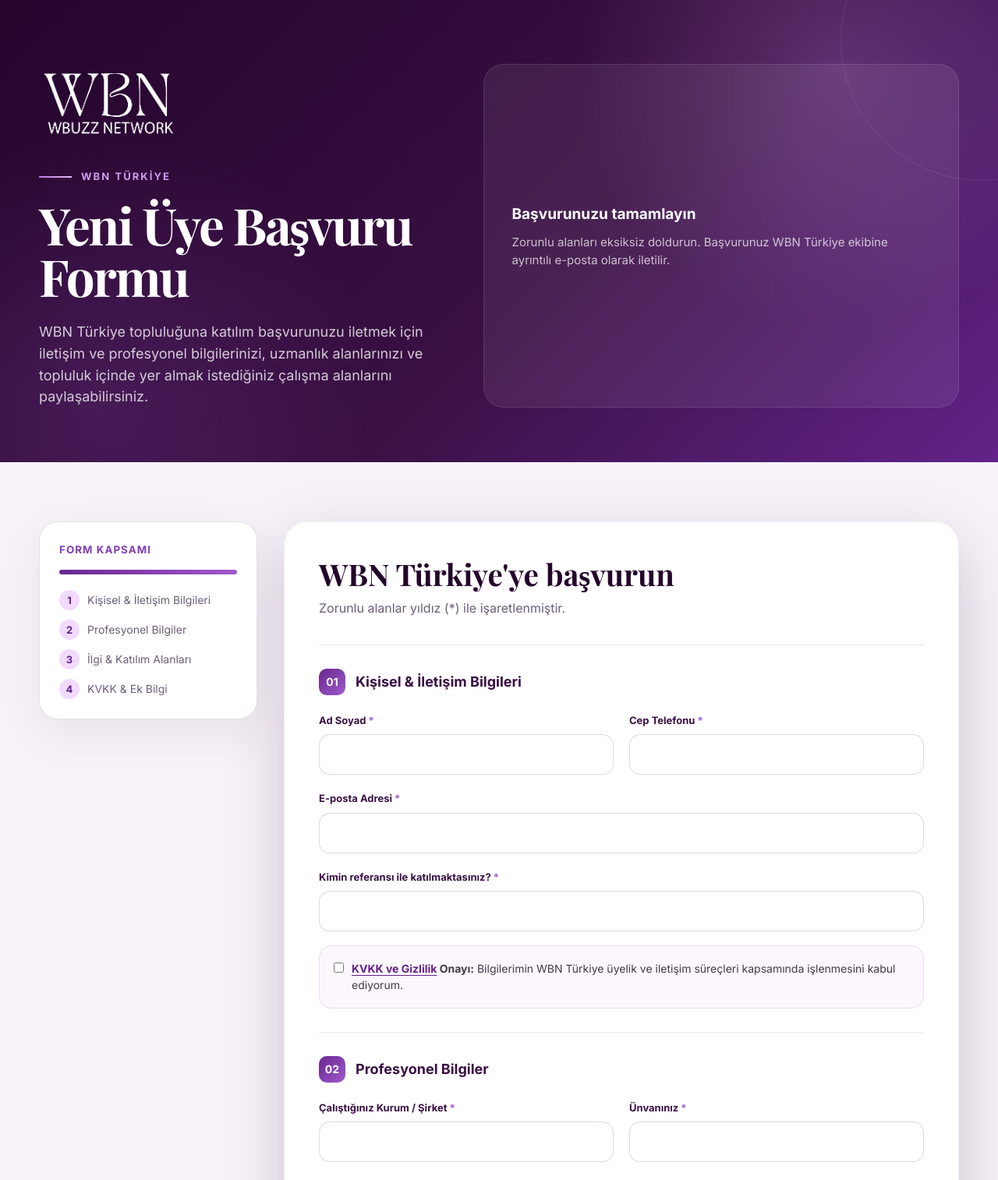
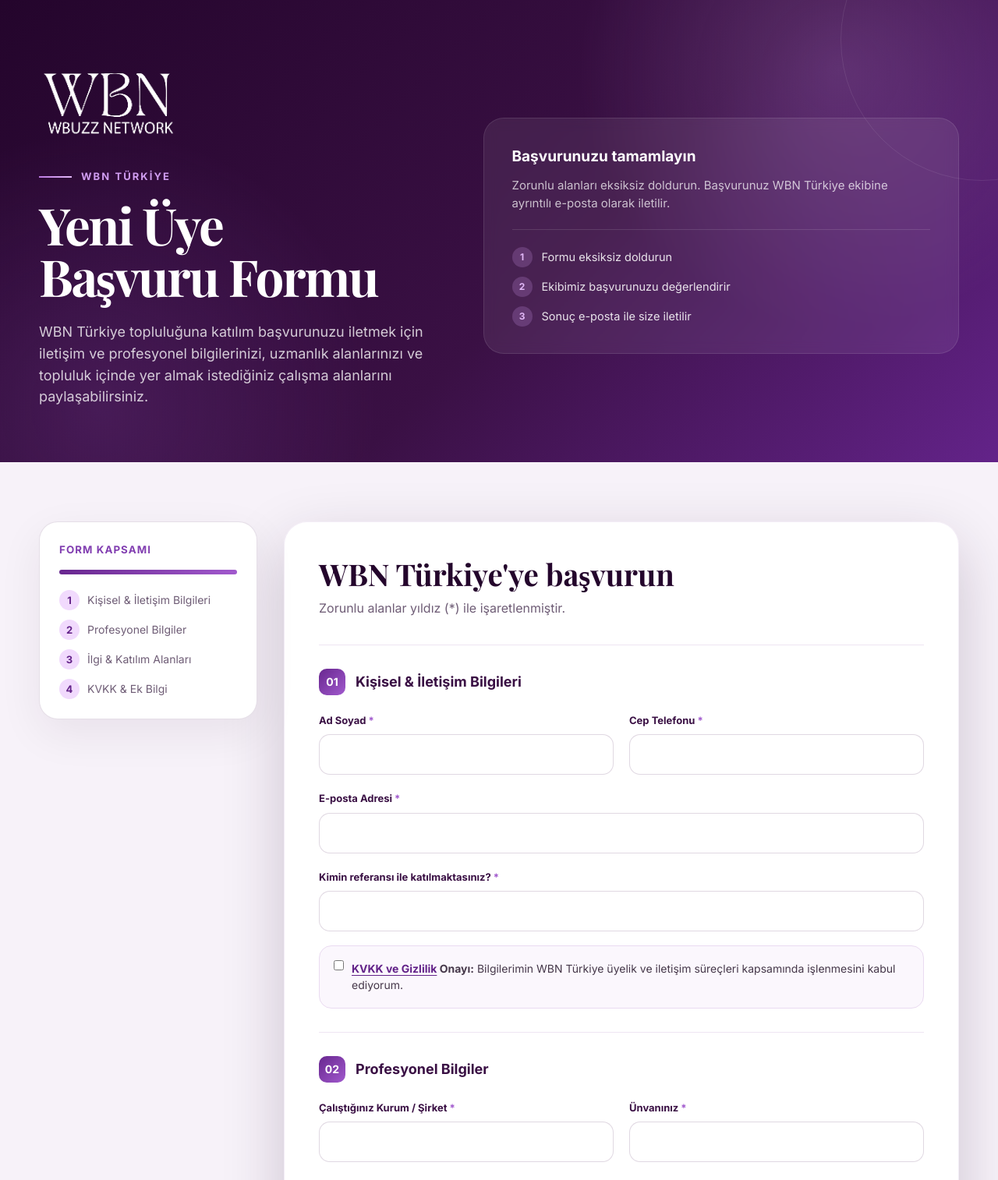
Before and after one commit to tarikflz/wbnturkiye, a PHP site: page /uyelik-basvurusu in a window 1280 px wide; the page is wider, and only the part inside the window is pictured. Shown: the part 77-1591 px from the top of that part at 78% size. Run offline with PHP 8.4, Linux system fonts and the light colour scheme; some libraries are stand-ins or nearby versions.

Commit message:
style: görsel iyileştirmeler (footer CTA tekrarı, form hero adımları, çip checkbox'lar, icra kurulu kartları, başlık dengesi)

```diff
--- a/public_html/assets/css/base.css
+++ b/public_html/assets/css/base.css
@@ -401,3 +401,6 @@ main:focus { outline: none; }
   }
   .leader-card:hover, .leader-card:hover .leader-photo { transform: none; }
 }
+
+/* Başlıklarda tek kelimelik yetim satırları önler */
+h1, h2, h3, .section-title { text-wrap: balance; }
--- a/public_html/assets/css/pages/index.css
+++ b/public_html/assets/css/pages/index.css
@@ -205,7 +205,7 @@ textarea {
 
 .community-values {
   color: #2D0635;
-  font-size: 14px;
+  font-size: 15px;
   font-weight: 600;
 }
 
@@ -418,7 +418,7 @@ textarea {
 
 .field label {
   color: var(--purple-900);
-  font-size: 13px;
+  font-size: 14px;
   font-weight: 700;
 }
 
--- a/public_html/assets/css/pages/member-form.css
+++ b/public_html/assets/css/pages/member-form.css
@@ -102,7 +102,7 @@ h1 {
   font-size: 18px;
 }
 .hero-note {
-  align-self: stretch;
+  align-self: center;
   padding: 34px 36px;
   border-radius: 26px;
   background: rgba(255,255,255,.075);
@@ -122,6 +122,37 @@ h1 {
   margin: 0;
   color: rgba(255,255,255,.72);
   font-size: 15px;
+}
+
+.hero-steps {
+  display: grid;
+  gap: 12px;
+  margin: 22px 0 0;
+  padding: 22px 0 0;
+  border-top: 1px solid rgba(255,255,255,.12);
+  list-style: none;
+  counter-reset: step;
+}
+.hero-steps li {
+  display: flex;
+  align-items: center;
+  gap: 12px;
+  color: rgba(255,255,255,.88);
+  font-size: 14.5px;
+  counter-increment: step;
+}
+.hero-steps li::before {
+  content: counter(step);
+  flex: 0 0 auto;
+  width: 26px;
+  height: 26px;
+  display: grid;
+  place-items: center;
+  border-radius: 50%;
+  background: rgba(209,157,241,.22);
+  color: var(--purple-200);
+  font-size: 12px;
+  font-weight: 700;
 }
 
 .form-section {
@@ -292,8 +323,8 @@ input:focus, select:focus, textarea:focus {
 }
 
 .choice-grid {
-  display: grid;
-  grid-template-columns: repeat(2, minmax(0,1fr));
+  display: flex;
+  flex-wrap: wrap;
   gap: 10px;
   margin-top: 4px;
 }
@@ -301,11 +332,11 @@ input:focus, select:focus, textarea:focus {
   position: relative;
   display: flex;
   gap: 10px;
-  align-items: flex-start;
-  min-height: 48px;
-  padding: 12px 14px;
+  align-items: center;
+  min-height: 44px;
+  padding: 9px 16px;
   border: 1px solid rgba(74,27,84,.13);
-  border-radius: 13px;
+  border-radius: 999px;
   background: #fff;
   cursor: pointer;
   transition: border-color .2s ease, background .2s ease, transform .2s ease;
@@ -315,8 +346,13 @@ input:focus, select:focus, textarea:focus {
   background: #fffaff;
   transform: translateY(-1px);
 }
+.choice:has(input:checked) {
+  border-color: var(--purple-600);
+  background: var(--purple-100);
+}
+.choice:has(input:checked) span { color: var(--purple-900); font-weight: 600; }
 .choice input {
-  margin: 3px 0 0;
+  margin: 0;
   accent-color: #823FB1;
   flex: 0 0 auto;
 }
@@ -333,6 +369,7 @@ input:focus, select:focus, textarea:focus {
   border: 1px solid #eadbf1;
 }
 .kvkk-box .choice {
+  align-items: flex-start;
   background: transparent;
   border: 0;
   padding: 0;
@@ -376,7 +413,7 @@ input:focus, select:focus, textarea:focus {
   .page-hero { padding: 58px 0 50px; }
   .form-section { padding: 42px 0 58px; }
   .form-card { padding: 28px 20px; border-radius: 22px; }
-  .form-grid, .choice-grid { grid-template-columns: 1fr; }
+  .form-grid { grid-template-columns: 1fr; }
   .field.full { grid-column: auto; }
   .hero-note { padding: 24px; }
 }
--- a/public_html/dekont-gonder.php
+++ b/public_html/dekont-gonder.php
@@ -2,6 +2,7 @@
 require __DIR__ . '/_app.php';
 
 layout_start([
+    'footer_cta' => false, // sayfada zaten katılım çağrısı/form var
     'title' => 'WBN Türkiye | Dekont Gönderme Formu',
     'description' => 'WBN Türkiye Bağış Dekontu Gönderme Formu',
     'css' => ['pages/dekont-gonder'],
--- a/public_html/index.php
+++ b/public_html/index.php
@@ -2,6 +2,7 @@
 require __DIR__ . '/_app.php';
 
 layout_start([
+    'footer_cta' => false, // sayfada zaten katılım çağrısı/form var
     'title' => 'WBN Türkiye | Güçlü Kadınlar, Güçlü Gelecek',
     'description' => 'WBN Türkiye; kadın liderleri ortak değerler, mentorluk, ilham ve etki etrafında buluşturan seçkin bir topluluktur.',
     'css' => ['pages/index'],
--- a/public_html/kurumsal-uyelik.php
+++ b/public_html/kurumsal-uyelik.php
@@ -2,6 +2,7 @@
 require __DIR__ . '/_app.php';
 
 layout_start([
+    'footer_cta' => false, // sayfada zaten katılım çağrısı/form var
     'title' => 'WBN Türkiye | Kurumsal Üyelik Başvuru Formu',
     'description' => 'WBN Türkiye kurumsal üyelik başvuru formu: kurumunuzun kadın liderlerle birlikte topluluğumuzun bir parçası olması için başvurun.',
     'css' => ['pages/kurumsal-uyelik'],
@@ -23,6 +24,11 @@ layout_start([
     <aside class="hero-note">
       <strong>Kurumsal başvurunuzu tamamlayın</strong>
       <p>Zorunlu alanları eksiksiz doldurun. Başvurunuz WBN Türkiye ekibine e-posta olarak iletilir.</p>
+      <ol class="hero-steps">
+        <li>Formu eksiksiz doldurun</li>
+        <li>Ekibimiz başvurunuzu değerlendirir</li>
+        <li>Sonuç e-posta ile size iletilir</li>
+      </ol>
     </aside>
   </div>
 </section>
--- a/public_html/kvkk.php
+++ b/public_html/kvkk.php
@@ -2,6 +2,7 @@
 require __DIR__ . '/_app.php';
 
 layout_start([
+    'footer_cta' => false, // sayfada zaten katılım çağrısı/form var
     'title' => 'WBN Türkiye | KVKK ve Gizlilik',
     'description' => 'WBN Türkiye KVKK ve Gizlilik Politikası: kişisel verilerinizin hangi amaçlarla işlendiği, saklandığı ve haklarınız hakkında bilgi.',
     'css' => ['pages/kvkk'],
--- a/public_html/uye-bilgi-guncelleme.php
+++ b/public_html/uye-bilgi-guncelleme.php
@@ -2,6 +2,7 @@
 require __DIR__ . '/_app.php';
 
 layout_start([
+    'footer_cta' => false, // sayfada zaten katılım çağrısı/form var
     'title' => 'WBN Türkiye | Üye Bilgi Güncelleme Formu',
     'description' => 'WBN Türkiye üyeleri için bilgi güncelleme formu: iletişim, kurum ve ilgi alanı bilgilerinizi güncel tutarak topluluktan haberdar olun.',
     'css' => ['pages/member-form'],
--- a/public_html/uyelik-basvurusu.php
+++ b/public_html/uyelik-basvurusu.php
@@ -2,6 +2,7 @@
 require __DIR__ . '/_app.php';
 
 layout_start([
+    'footer_cta' => false, // sayfada zaten katılım çağrısı/form var
     'title' => 'WBN Türkiye | Yeni Üye Başvuru Formu',
     'description' => 'WBN Türkiye topluluğuna katılmak için yeni üye başvuru formunu doldurun; başvurunuz değerlendirildikten sonra e-posta ile bilgilendirilirsiniz.',
     'css' => ['pages/member-form'],
@@ -23,6 +24,11 @@ layout_start([
     <aside class="hero-note">
       <strong>Başvurunuzu tamamlayın</strong>
       <p>Zorunlu alanları eksiksiz doldurun. Başvurunuz WBN Türkiye ekibine ayrıntılı e-posta olarak iletilir.</p>
+      <ol class="hero-steps">
+        <li>Formu eksiksiz doldurun</li>
+        <li>Ekibimiz başvurunuzu değerlendirir</li>
+        <li>Sonuç e-posta ile size iletilir</li>
+      </ol>
     </aside>
   </div>
 </section>
--- a/wbn_app/templates/footer.php
+++ b/wbn_app/templates/footer.php
@@ -1,4 +1,5 @@
 <footer class="site-footer">
+<?php if (($page['footer_cta'] ?? true) !== false): ?>
   <div class="container footer-community">
     <p class="kicker">Topluluğa Katılın</p>
     <p class="lead">
@@ -6,6 +7,7 @@
     </p>
     <img class="footer-logo" src="<?= e(asset('img/wbn-logo.png')) ?>" alt="WBN Türkiye logosu" width="164" height="76" loading="lazy">
   </div>
+<?php endif; ?>
 
   <div class="container footer-social-only">
     <p class="footer-social-description">
```
Also changed, not shown: public_html/assets/css/pages/ekip.css (+7 -7 lines), public_html/assets/css/pages/kurumsal-uyelik.css (+32 -0 lines).
